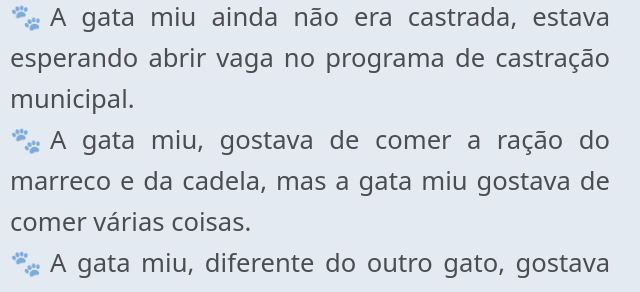
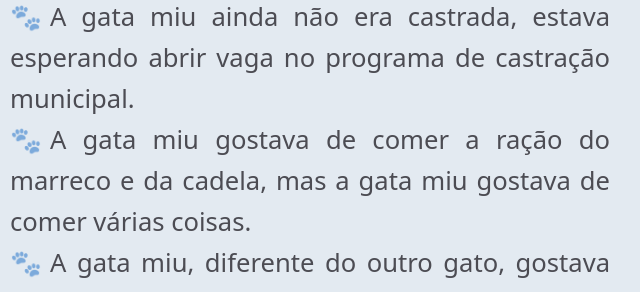
Before and after one commit to jessicacardoso/estudos-frontend, a plain HTML site: page tribute-page/index.html in a window 1280 px wide. Shown: the part 1322-1614 px from the top of the page, 350-990 px from the left. Drawn offline with Linux system fonts and the light colour scheme; a web font is replaced by a local one.

```diff
--- a/tribute-page/index.html
+++ b/tribute-page/index.html
@@ -31,7 +31,7 @@
                     <li>O Tim Spike é outro gato que não faz parte da história dessa página.</li>
                     <li>A gata miu gostava muito de ração de peixe, mas ela gosta ainda mais de sachê de gato.</li>
                     <li>A gata miu ainda não era castrada, estava esperando abrir vaga no programa de castração municipal.</li>
-                    <li>A gata miu, gostava de comer a ração do marreco e da cadela, mas a gata miu gostava de comer várias coisas.</li>
+                    <li>A gata miu gostava de comer a ração do marreco e da cadela, mas a gata miu gostava de comer várias coisas.</li>
                     <li>A gata miu, diferente do outro gato, gostava de se esfregar nas pernas das pessoas e miar.</li>
                     <li>A gata miu ajudava o gato mais velho a se limpar.</li>
                     <li>A gata miu brincava com a sombra, mas também com folhas e objetos que se moviam.</li>
```
Also changed, not shown: 1 other file.
